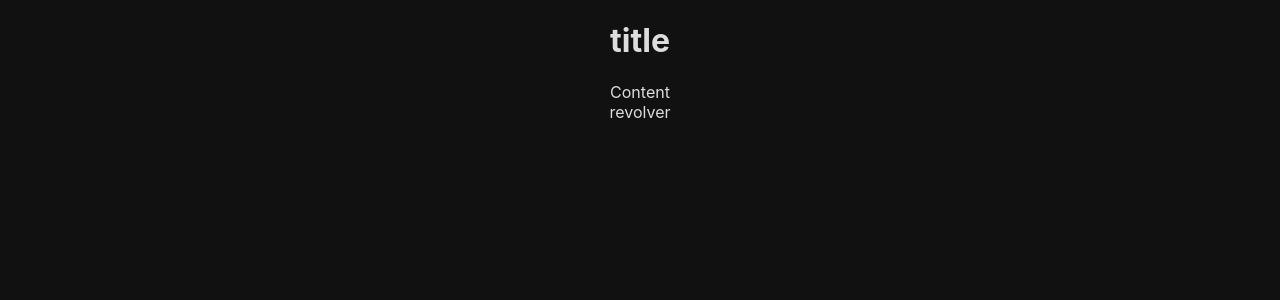
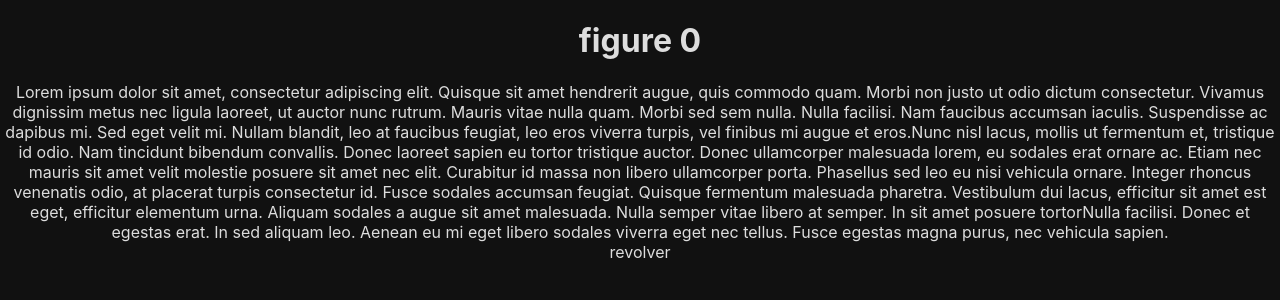
Before and after one commit to mike-shields-dev/nfm-counter-revolution, a React (Create React App) app: page / in a window 1280 px wide. Shown: the top 300 px of the page. Built offline with nearby package versions, Linux system fonts and the light colour scheme.

Commit message:
feat: Add state to App component
- Adds useState hook of index
- Adds currentFigure constant derived from figures data and index

```diff
--- a/src/components/App.jsx
+++ b/src/components/App.jsx
@@ -1,25 +1,25 @@
-import React from "react";
+import React, { useState } from "react";
 import "../styles/App.css";
 import figures from "../data.json";
 import Revolver from "./Revolver";
 
 const App = () => {
-  // const [index, setIndex] = useState(0);
-  // const currentFigure = figures[index];
+  const [index, setIndex] = useState(0);
+  const currentFigure = figures[index];
 
-  // const incrementIndex = () =>
-  //   setIndex((prev) => (prev < figures.length - 1 ? prev + 1 : 0));
+  const incrementIndex = () =>
+    setIndex((prev) => (prev < figures.length - 1 ? prev + 1 : 0));
 
   return (
     <div className="App">
       <header>
-        <h1>title</h1>
+        <h1>{currentFigure.title}</h1>
       </header>
       <main>
         <div className="content" data-testid="content">
-          Content
+          {currentFigure.text}
         </div>
-        <Revolver />
+        <Revolver incrementIndex={incrementIndex} />
       </main>
     </div>
   );
```
